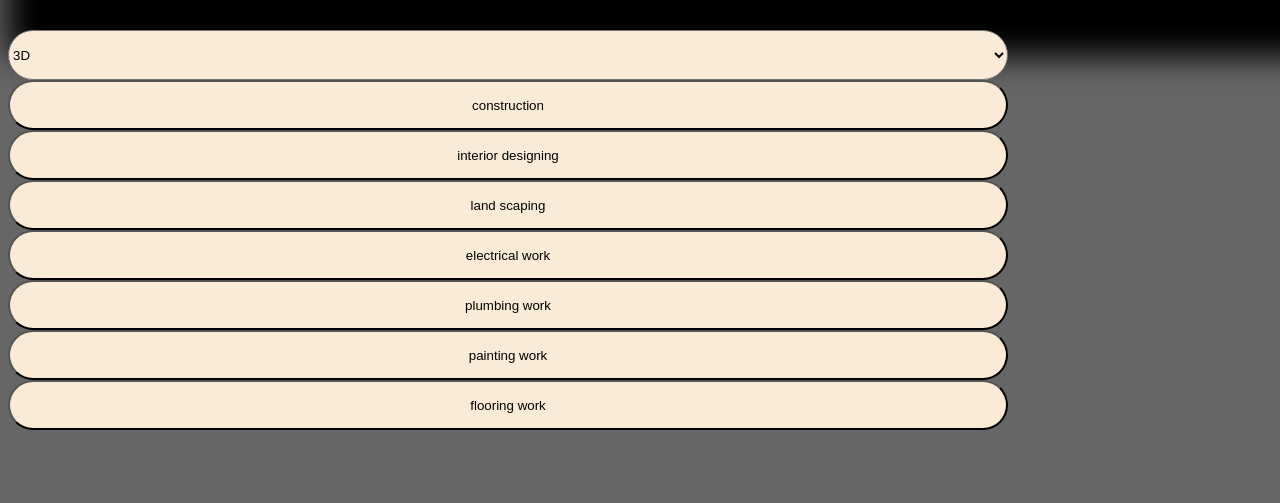
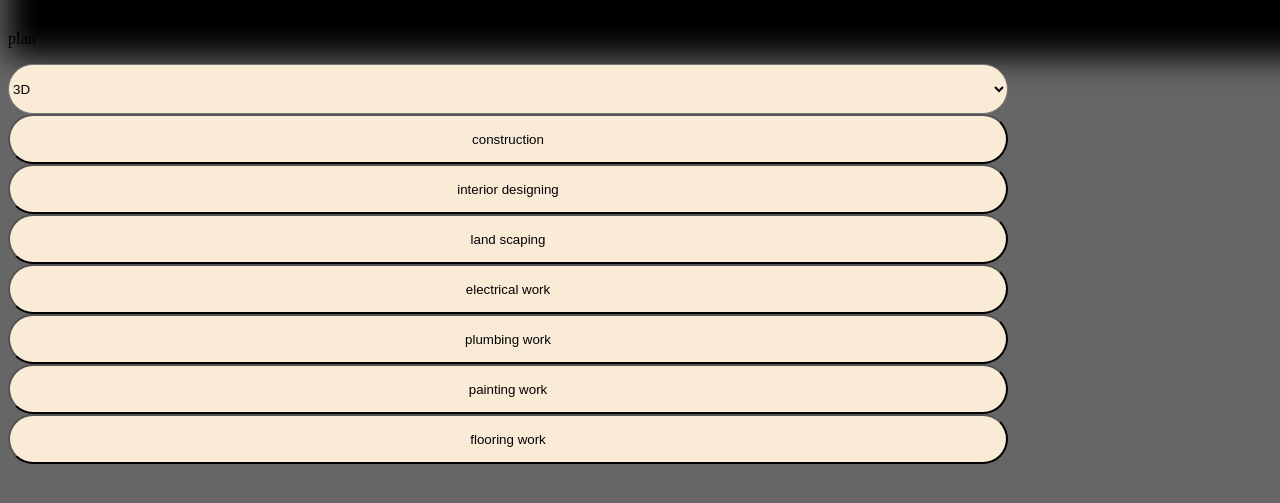
Before and after one commit to Jasiljm/builder, a plain HTML site: page our services.html in a window 1280 px wide. Shown: the part 95-598 px from the top of the page. Drawn offline with Linux system fonts and the light colour scheme.

Commit message:
Update our services.html

```diff
--- a/our services.html
+++ b/our services.html
@@ -10,8 +10,8 @@
 
 
 
-
-        <select class="option" value="plan">
+        <p>plan</p>
+        <select class="option">
 
             <option>3D</option>
             <option>2D</option>
```
